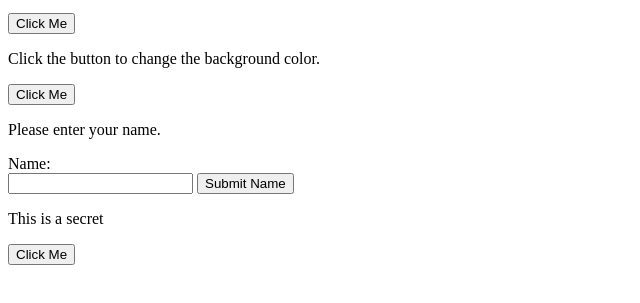
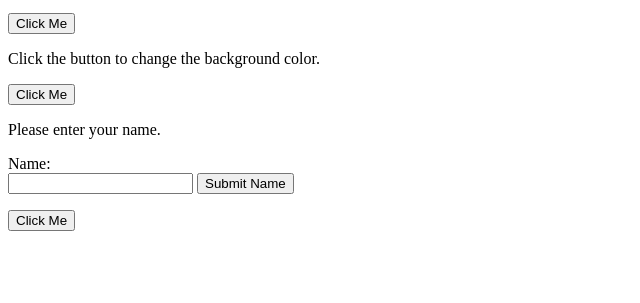
Before and after one commit to dvesper729/javacsript, a plain HTML site: page index.html in a window 1280 px wide. Shown: the part 101-404 px from the top of the page, without its empty margins (0-640 px from the left). Drawn offline with Linux system fonts and the light colour scheme.

Commit message:
Update index.html

```diff
--- a/index.html
+++ b/index.html
@@ -18,7 +18,7 @@
 		<input type="submit" value="Submit Name">
 </form>
 <p id="greeting"></p>
-<p id="hiddentext" stlye="display: none">This is a secret</p>
+<p id="hiddentext" style="display: none">This is a secret</p>
 <button id="showhidetextButton">Click Me</button>
 <script src="script.js" defer></script>
 </body>
```
